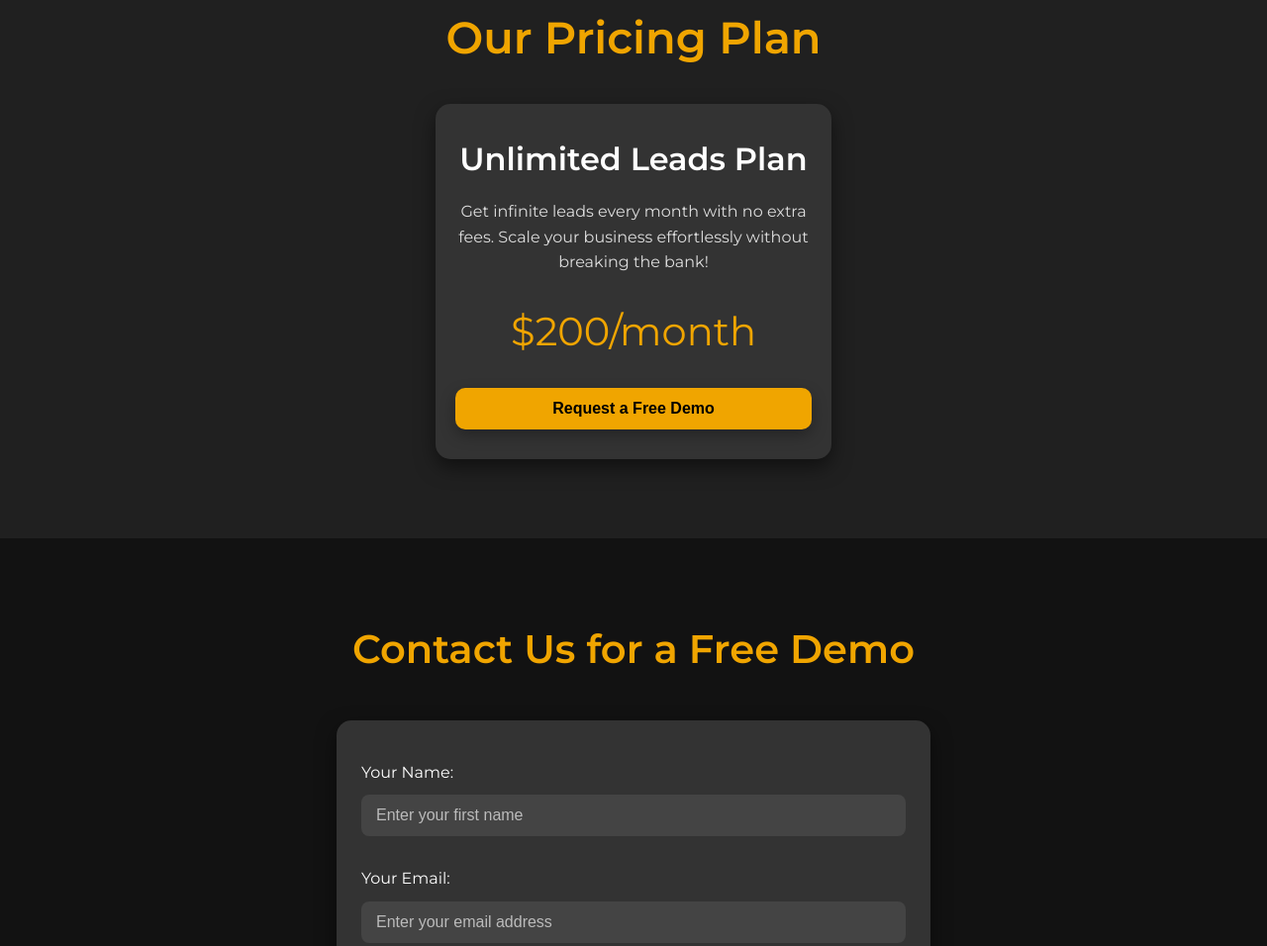
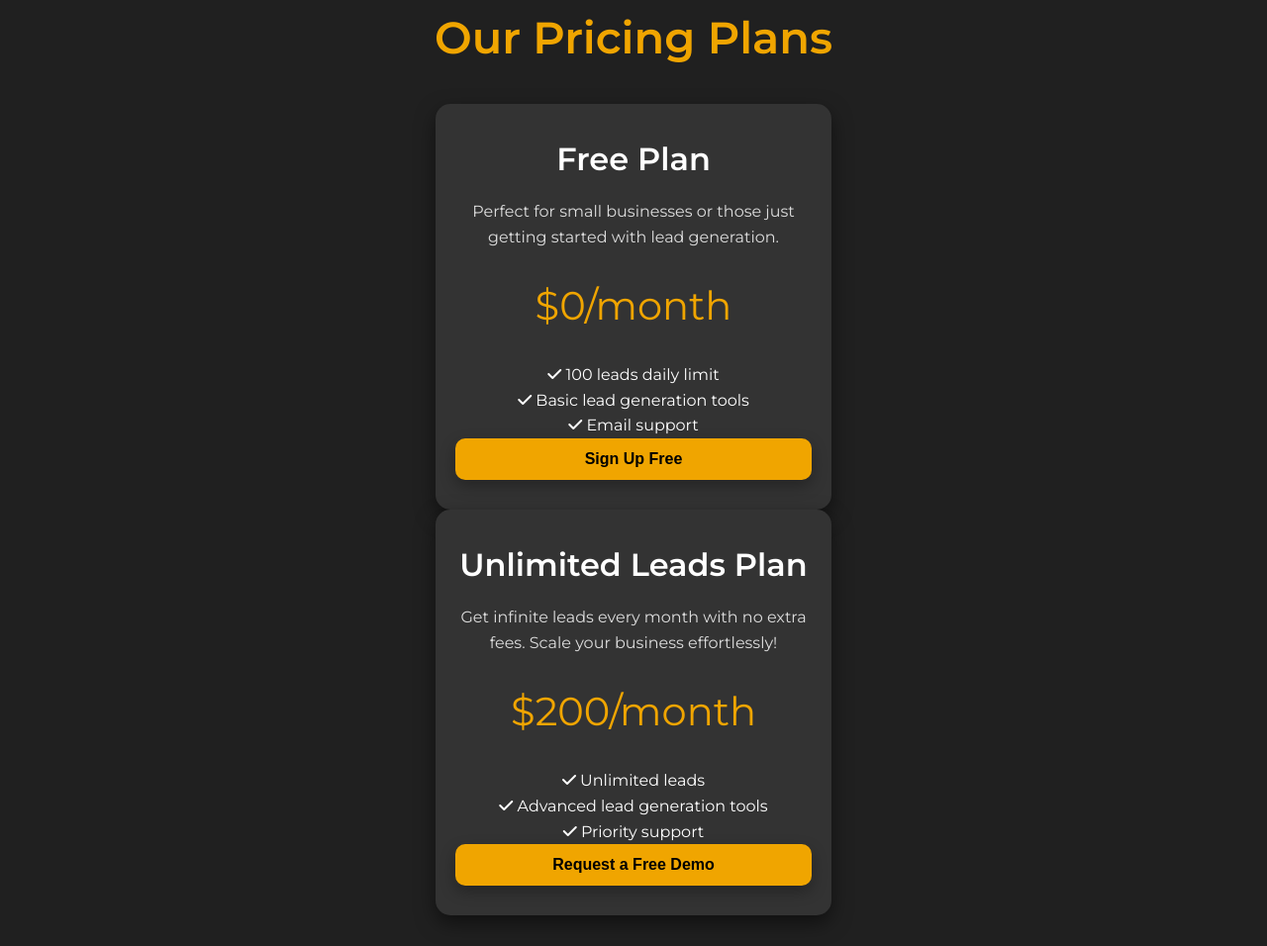
Before and after one commit to Schmiedey/LeadMe, a plain HTML site: page index.html in a window 1280 px wide. Shown: the part 3675-4631 px from the top of the page at 99% size. Drawn offline with nearby package versions, Linux system fonts and the light colour scheme; a small style sheet from the web is missing.

Commit message:
Update index.html

```diff
--- a/index.html
+++ b/index.html
@@ -663,15 +663,32 @@
 
         <!-- Pricing Section -->
         <section id="pricing" class="pricing-section" aria-labelledby="pricing-heading">
-            <h2 id="pricing-heading" data-aos="fade-up">Our Pricing Plan</h2>
-            <div class="pricing-card" data-aos="fade-up" data-aos-delay="200">
-                <h3>Unlimited Leads Plan</h3>
-                <p>Get infinite leads every month with no extra fees. Scale your business effortlessly without breaking the bank!</p>
-                <div class="price">$200/month</div>
-                <button onclick="scrollToSection('#contact')" aria-label="Request a Free Demo">Request a Free Demo</button>
+            <h2 id="pricing-heading" data-aos="fade-up">Our Pricing Plans</h2>
+            <div class="pricing-container">
+                <div class="pricing-card" data-aos="fade-up" data-aos-delay="200">
+                    <h3>Free Plan</h3>
+                    <p>Perfect for small businesses or those just getting started with lead generation.</p>
+                    <div class="price">$0/month</div>
+                    <ul class="features-list">
+                        <li><i class="fas fa-check"></i> 100 leads daily limit</li>
+                        <li><i class="fas fa-check"></i> Basic lead generation tools</li>
+                        <li><i class="fas fa-check"></i> Email support</li>
+                    </ul>
+                    <button onclick="scrollToSection('#contact')" aria-label="Sign Up for Free Plan">Sign Up Free</button>
+                </div>
+                <div class="pricing-card featured" data-aos="fade-up" data-aos-delay="400">
+                    <h3>Unlimited Leads Plan</h3>
+                    <p>Get infinite leads every month with no extra fees. Scale your business effortlessly!</p>
+                    <div class="price">$200/month</div>
+                    <ul class="features-list">
+                        <li><i class="fas fa-check"></i> Unlimited leads</li>
+                        <li><i class="fas fa-check"></i> Advanced lead generation tools</li>
+                        <li><i class="fas fa-check"></i> Priority support</li>
+                    </ul>
+                    <button onclick="scrollToSection('#contact')" aria-label="Request a Free Demo">Request a Free Demo</button>
+                </div>
             </div>
         </section>
-
         <!-- Contact Us Section -->
         <section id="contact" class="contact-section" aria-labelledby="contact-heading">
             <h2 id="contact-heading" data-aos="fade-up">Contact Us for a Free Demo</h2>
@@ -729,6 +746,7 @@
                 <img src="https://api.producthunt.com/widgets/embed-image/v1/featured.svg?post_id=494350&theme=dark" alt="LeadMe - Unlimited&#0032;Leads&#0032;for&#0032;Your&#0032;Business | Product Hunt" style="width: 250px; height: 54px;" width="250" height="54" />
             </a>
         </div>
+
     </footer>
     <!-- AOS Animation Library -->
     <script defer src="https://cdnjs.cloudflare.com/ajax/libs/aos/2.3.4/aos.js" integrity="sha512-6Oz4CA2ufqfjYxrHpjA5xBbCjN8T0j2PPF0kN/6GMc4tuW58kRI6kGJmmBWSfnkDr+HjC5n07ErNn+N4Psn5Ag==" crossorigin="anonymous" referrerpolicy="no-referrer"></script>
```
